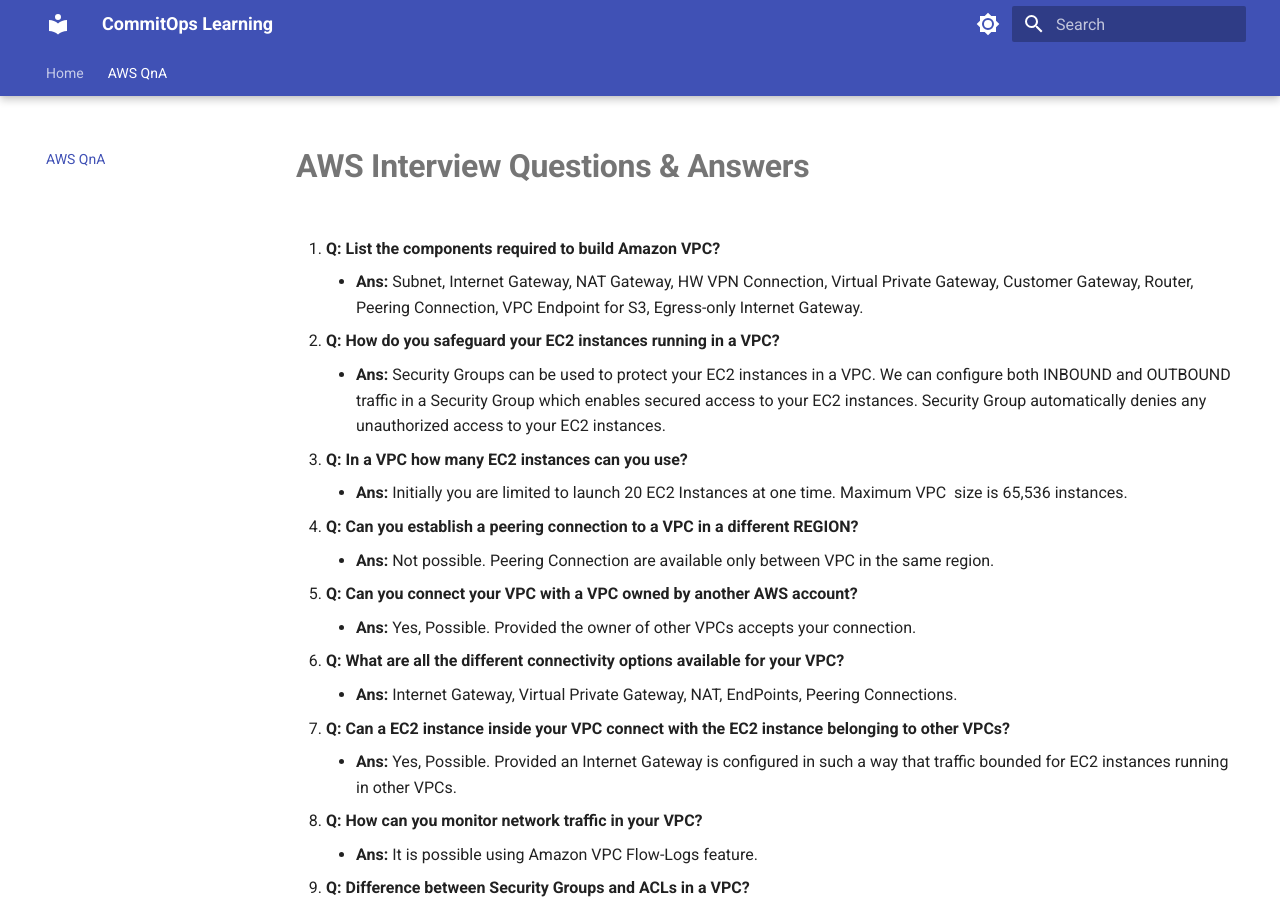
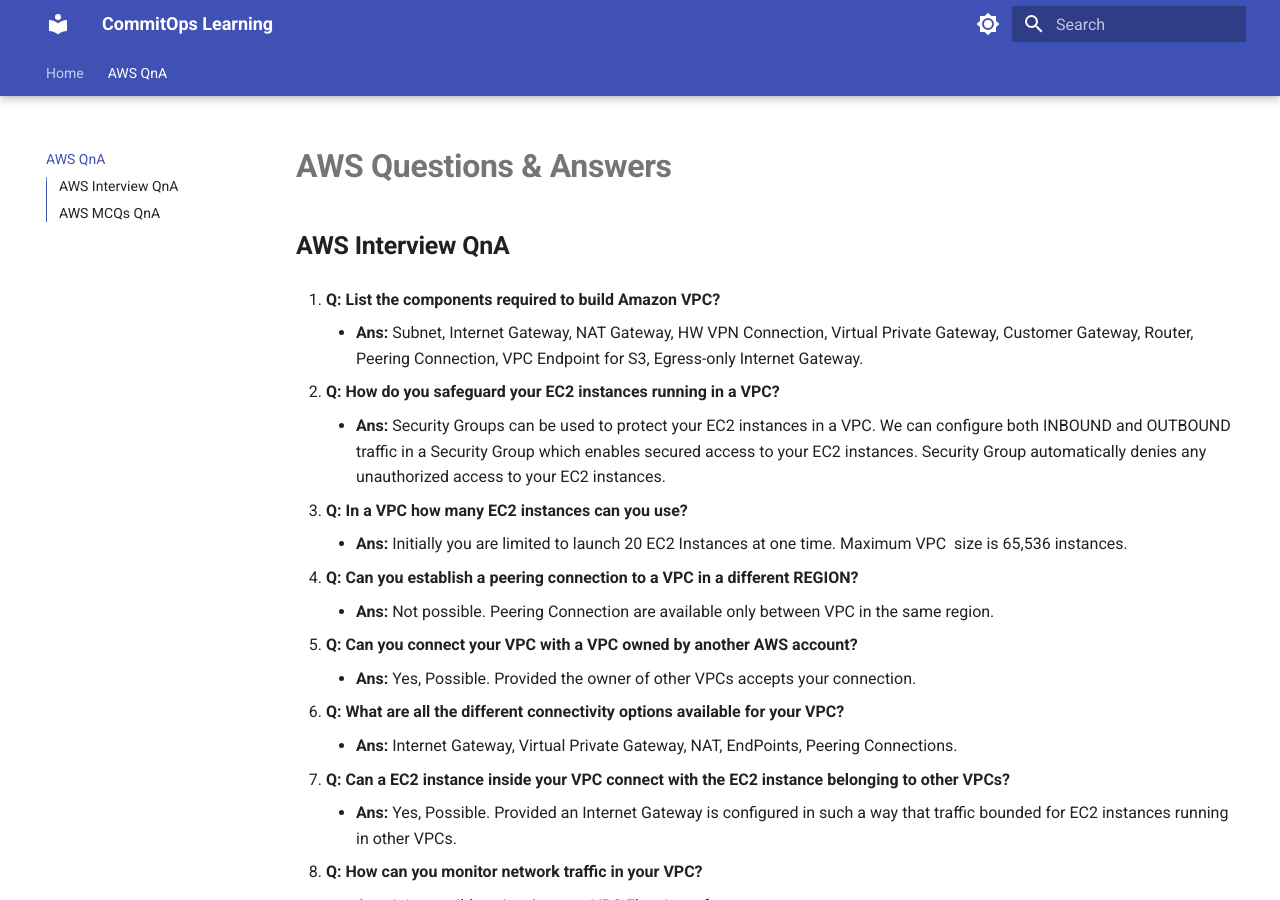
Before and after one commit to CommitOps/commitops.github.io, an MkDocs documentation site: the page built from docs/aws-qna/aws-questions-answers.md, in a window 1280 px wide and 900 px high. Built offline with MkDocs 1.6.1 and Material for MkDocs 9.7.7, drawn with Linux system fonts in a browser that asks for light colours.

Commit message:
add steps

```diff
--- a/docs/aws-qna/aws-questions-answers.md
+++ b/docs/aws-qna/aws-questions-answers.md
@@ -1,4 +1,6 @@
-# **AWS Interview Questions & Answers**
+# **AWS Questions & Answers**
+
+## **AWS Interview QnA**
 
 1. **Q: List the components required to build Amazon VPC?**
 
@@ -266,7 +268,7 @@
 1. **Q: If you suspect a security breach in your AWS environment, what steps would you take to respond?**
    - **Ans:** First, I would contain the incident by isolating affected resources – for example, take compromised EC2 instances offline (stop or quarantine them) and disable any exposed credentials. Next, I’d investigate using CloudTrail logs, CloudWatch logs, and other monitoring data to determine the scope and root cause of the breach. I would rotate any compromised keys or passwords, patch vulnerabilities or misconfigurations that were exploited, and restore clean backups if necessary. Throughout the process, I’d follow our incident response plan, which includes communicating with the security team and stakeholders and later conducting a post-mortem to prevent similar incidents in the future.
 
-# **AWS MCQs QnA**
+## **AWS MCQs QnA**
 
 1. **Q: You cannot store unlimited data in Amazon Web Services…..**
 
```
